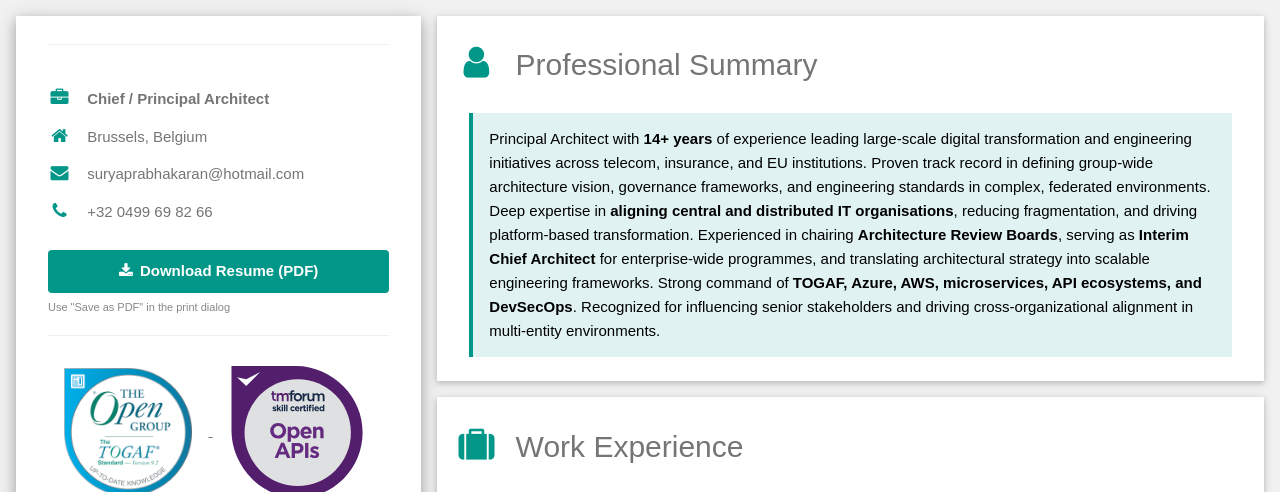
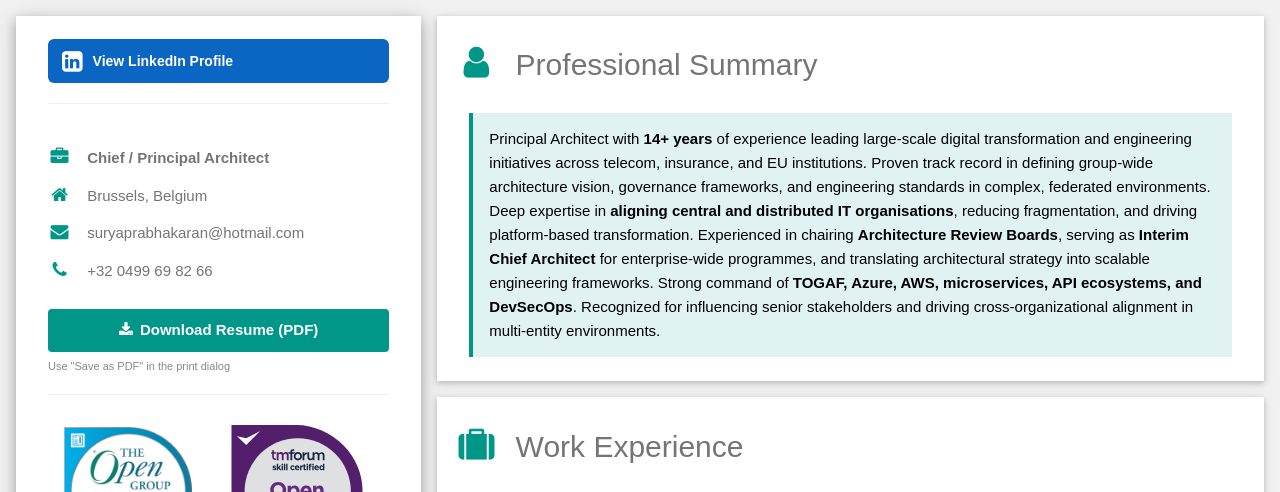
Before and after one commit to suryaprabhakaran/suryaprabhakaran.github.io, a plain HTML site: page index.html in a window 1280 px wide. Shown: the top 492 px of the page. Drawn offline with nearby package versions, Linux system fonts and the light colour scheme.

Commit message:
Add LinkedIn profile button to sidebar

```diff
--- a/index.html
+++ b/index.html
@@ -69,7 +69,11 @@ html,body,h1,h2,h3,h4,h5,h6 {font-family: "Futura", sans-serif}
       <div class="w3-white w3-text-grey w3-card-4">
         <div class="w3-container w3-margin-left w3-margin-right w3-padding">
           <p></p>
-          <div class="badge-base LI-profile-badge" data-locale="en_US" data-size="large" data-theme="light" data-type="HORIZONTAL" data-vanity="suryaprabhakaran" data-version="v1">
+          <a href="https://be.linkedin.com/in/suryaprabhakaran" target="_blank" style="display:flex;align-items:center;background:#0a66c2;color:white;padding:10px 14px;border-radius:6px;text-decoration:none;font-weight:bold;font-size:14px;gap:10px;">
+            <i class="fa fa-linkedin-square" style="font-size:24px;"></i>
+            <span>View LinkedIn Profile</span>
+          </a>
+          <div class="badge-base LI-profile-badge" data-locale="en_US" data-size="large" data-theme="light" data-type="HORIZONTAL" data-vanity="suryaprabhakaran" data-version="v1" style="margin-top:8px;">
             <a class="badge-base__link LI-simple-link" href="https://be.linkedin.com/in/suryaprabhakaran?trk=profile-badge"> </a>
           </div>
           <hr>
```
